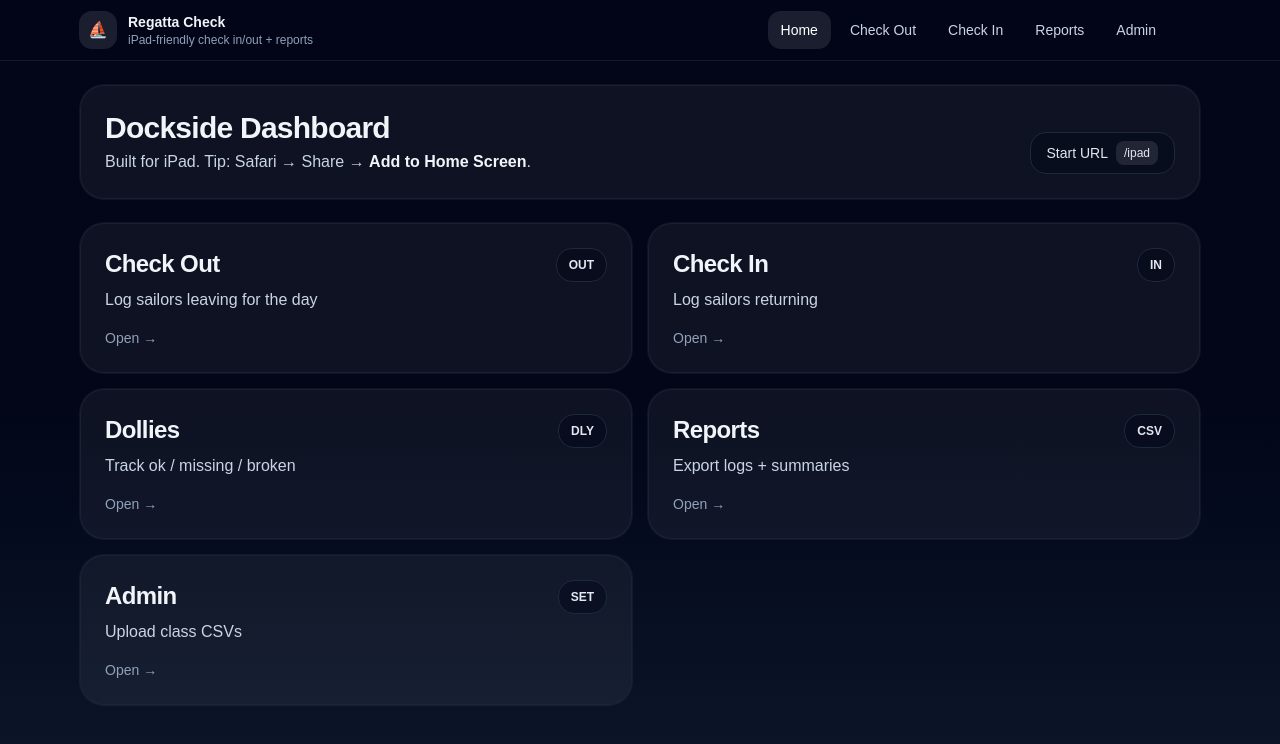
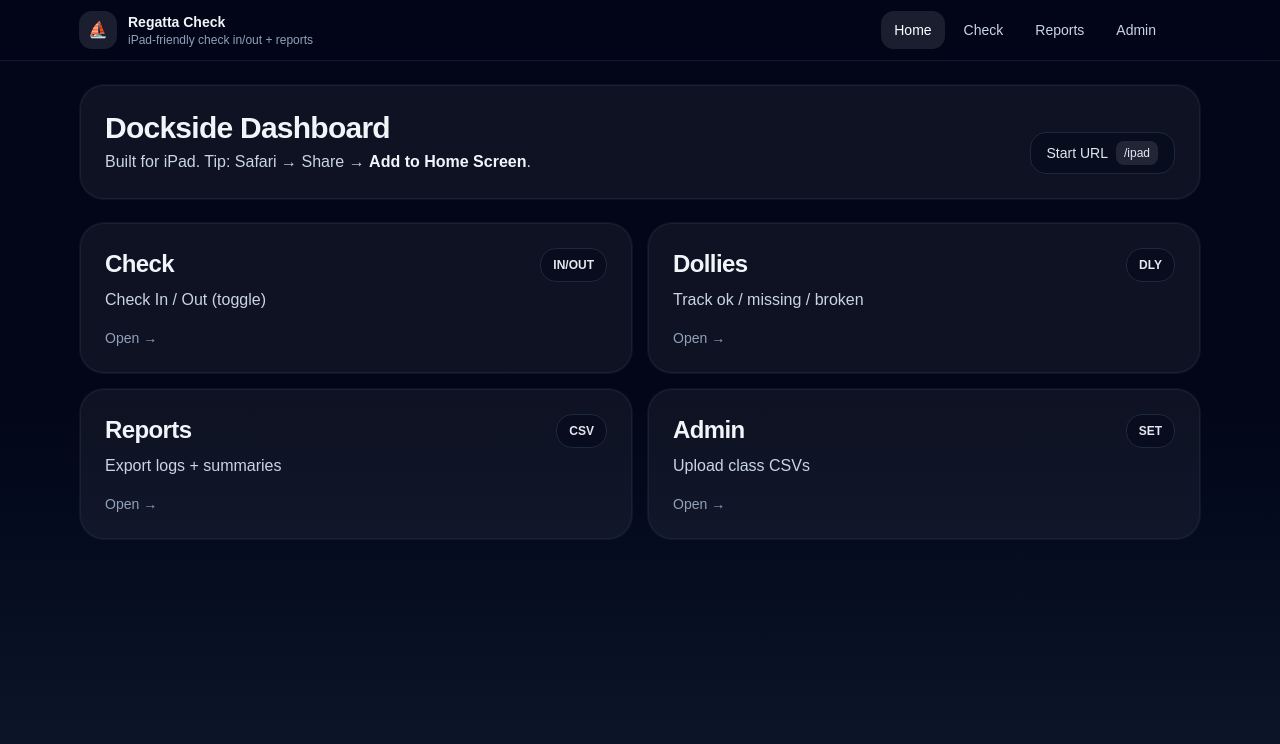
Before and after one commit to ras2008/regatta-app, a Next.js app: page /ipad in a window 1280 px wide. Shown: the top 744 px of the page. Built offline with nearby package versions, Linux system fonts and the light colour scheme.

Commit message:
made single check tile

```diff
--- a/src/app/ipad/page.tsx
+++ b/src/app/ipad/page.tsx
@@ -1,8 +1,7 @@
 import Link from "next/link";
 
 const tiles = [
-  { href: "/checkout", title: "Check Out", desc: "Log sailors leaving for the day", kbd: "OUT" },
-  { href: "/checkin", title: "Check In", desc: "Log sailors returning", kbd: "IN" },
+  { href: "/check", title: "Check", desc: "Check In / Out (toggle)", kbd: "IN/OUT" },
   { href: "/dollies", title: "Dollies", desc: "Track ok / missing / broken", kbd: "DLY" },
   { href: "/reports", title: "Reports", desc: "Export logs + summaries", kbd: "CSV" },
   { href: "/admin", title: "Admin", desc: "Upload class CSVs", kbd: "SET" },
--- a/src/ui/AppShell.tsx
+++ b/src/ui/AppShell.tsx
@@ -5,8 +5,7 @@ import { usePathname } from "next/navigation";
 
 const nav = [
   { href: "/ipad", label: "Home" },
-  { href: "/checkout", label: "Check Out" },
-  { href: "/checkin", label: "Check In" },
+  { href: "/check", label: "Check" },
   { href: "/reports", label: "Reports" },
   { href: "/admin", label: "Admin" },
   { href: "/dollies", title: "Dollies", desc: "Track ok / missing / broken", kbd: "DLY" },
```
